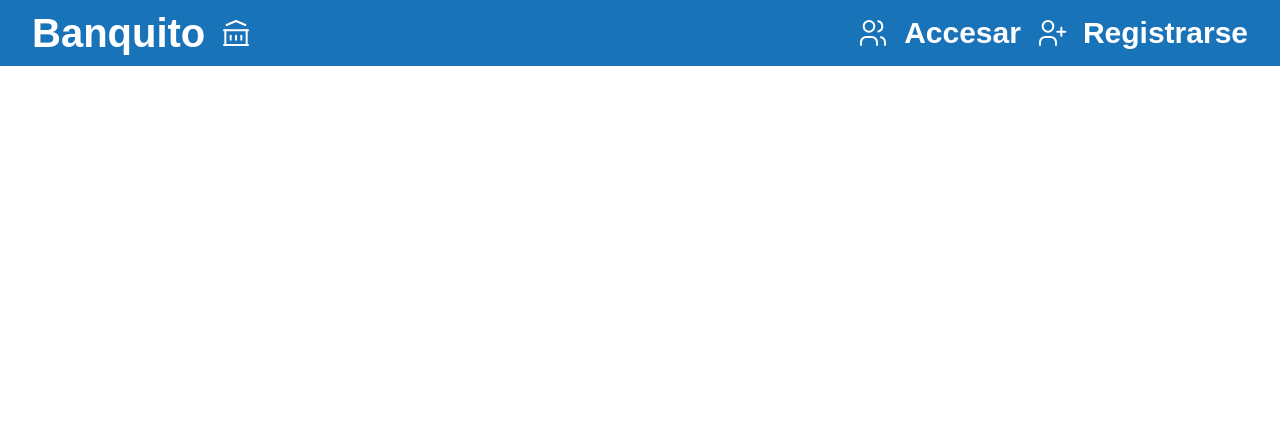
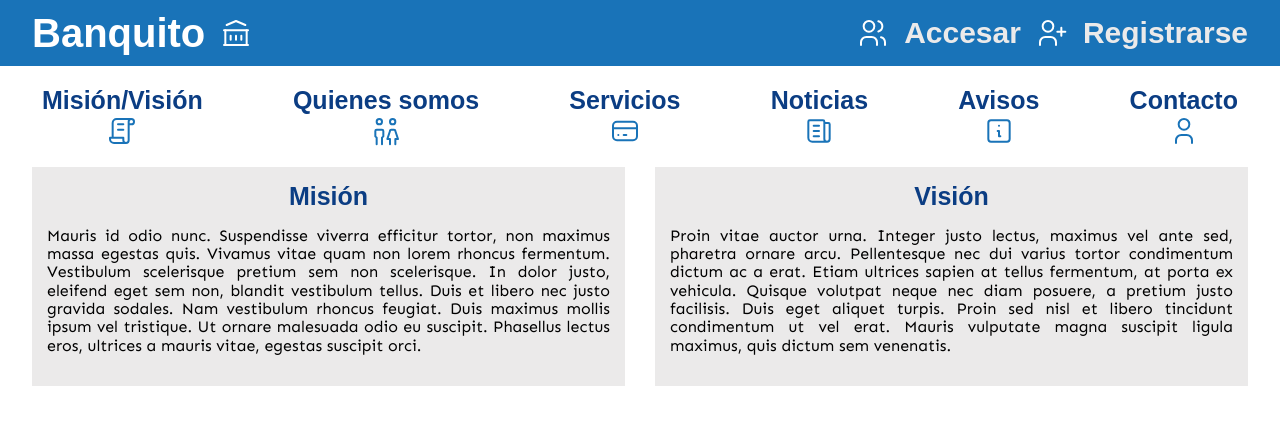
Before and after one commit to DerekAyala/Banquito, a PHP site: page / in a window 1280 px wide. Shown: the top 425 px of the page. Run offline with PHP 8.4, Linux system fonts and the light colour scheme; some web fonts are replaced.

Commit message:
Terminado de la barra de navegación

```diff
--- a/css/styles.css
+++ b/css/styles.css
@@ -14,23 +14,43 @@ html{
 *,*:before , *:after {box-sizing: inherit;}
 a{text-decoration: none;}
 body { font-family: var(--fuenteParrafos); font-size:1.6rem; }
-h1 ,h2 , h3 ,h4{ font-family: var(--fuenteHeadings); margin: 0;padding: 0;}
+h1 ,h2 , h3 ,h4,h5{ font-family: var(--fuenteHeadings); margin: 0;padding: 0;}
 h1{ font-size: 4rem;}
 h2{ font-size: 3.5rem; }
 h3{ font-size: 3rem; }
 h4{ font-size: 2.5rem; }
+h5{font-size: 2.2rem;}
 img{ max-width: 100%; }
+span{color: var(--AzulOscuro);}
 .contenedor{ width: 95%; max-width: 140rem; margin: 0 auto;}
 .header{
   background-color: var(--Azul);
 }
 .header__barra, .barra__enlaces , .barra__item{ display: flex; gap: 1.5rem; }
 .barra__item{align-items: center;}
-.barra__enlaces .barra__item:hover{cursor: pointer;}
-.header__barra{
-  justify-content: space-between;
-  padding: 1rem 0;
+.barra__enlaces .barra__item:hover , .navegacion__enlace :hover{cursor: pointer;}
+.barra__enlaces .item__titulo:hover{color: var(--blanco);}
+.header__barra{ justify-content: space-between; padding: 1rem 0; }
+.item__titulo{ color: var(--blanco); }
+.barra__enlaces .item__titulo{ color: var(--gris); }
+.navegacion{
+  display: flex; justify-content: space-between;margin-top: 1rem;
+  background-color: var(--blanco);padding: 1rem;border-radius: 1.5rem;
 }
-.item__titulo{
-  color: var(--blanco);
+.navegacion__enlace{
+  display: grid; justify-content: center; align-items: center;
 }
+.enlace__titulo ,.articulo__titulo{
+  color: var(--AzulOscuro);
+}
+.enlace__img{ display: flex; justify-content: center;}
+.enlace__titulo:hover{color: var(--Azul);}
+.mision-vision{
+  display: grid; grid-template-columns: 1fr 1fr;gap: 3rem;margin-top: 1rem;
+}
+.articulo{
+  background-color: var(--gris);
+  padding: 1.5rem;
+}
+.articulo__titulo{ text-align: center;}
+.articulo__texto{text-align: justify;}
--- a/index.html
+++ b/index.html
@@ -32,5 +32,71 @@
       </div>
     </div>
   </header>
+  <main>
+    <div class="bienvenida">
+
+    </div>
+    <nav class="navegacion contenedor" id="navegacion">
+      <a class="navegacion__enlace">
+        <h4 class="enlace__titulo">Misión/Visión</h4>
+        <div class="enlace__img">
+          <img  src="images/mision-vision.svg">
+        </div>
+      </a>
+      <a class="navegacion__enlace">
+        <h4 class="enlace__titulo">Quienes somos</h4>
+        <div class="enlace__img">
+          <img  src="images/quienes-somos.svg">
+        </div>
+      </a>
+      <a class="navegacion__enlace">
+        <h4 class="enlace__titulo">Servicios</h4>
+        <div class="enlace__img">
+          <img  src="images/servicios.svg">
+        </div>
+      </a>
+      <a class="navegacion__enlace">
+        <h4 class="enlace__titulo">Noticias</h4>
+        <div class="enlace__img">
+          <img  src="images/noticias.svg">
+        </div>
+      </a>
+      <a class="navegacion__enlace">
+        <h4 class="enlace__titulo">Avisos</h4>
+        <div class="enlace__img">
+          <img  src="images/avisos.svg">
+        </div>
+      </a>
+      <a class="navegacion__enlace">
+        <h4 class="enlace__titulo">Contacto</h4>
+        <div class="enlace__img">
+          <img  src="images/contacto.svg">
+        </div>
+      </a>
+    </nav>
+    <section class="mision-vision contenedor" id="mision-vision">
+      <div class="articulo">
+        <h4 class="articulo__titulo">Misión</h4>
+        <p class="articulo__texto">
+          Mauris id odio nunc. Suspendisse viverra efficitur tortor, non maximus massa egestas quis.
+          Vivamus vitae quam non lorem rhoncus fermentum. Vestibulum scelerisque pretium sem non scelerisque.
+          In dolor justo, eleifend eget sem non, blandit vestibulum tellus. Duis et libero nec justo gravida sodales.
+          Nam vestibulum rhoncus feugiat. Duis maximus mollis ipsum vel tristique. Ut ornare malesuada odio eu suscipit.
+          Phasellus lectus eros, ultrices a mauris vitae, egestas suscipit orci.
+        </p>
+      </div>
+      <div class="articulo">
+        <h4 class="articulo__titulo">Visión</h4>
+        <p class="articulo__texto">
+          Proin vitae auctor urna. Integer justo lectus, maximus vel ante sed, pharetra ornare arcu.
+          Pellentesque nec dui varius tortor condimentum dictum ac a erat.
+          Etiam ultrices sapien at tellus fermentum, at porta ex vehicula.
+          Quisque volutpat neque nec diam posuere, a pretium justo facilisis. Duis eget aliquet turpis.
+          Proin sed nisl et libero tincidunt condimentum ut vel erat.
+          Mauris vulputate magna suscipit ligula maximus, quis dictum sem venenatis.
+        </p>
+      </div>
+    </section>
+  </main>
 </body>
 </html>
```
Also changed, not shown: images/avisos.svg, images/contacto.svg, images/mision-vision.svg, images/noticias.svg, images/quienes-somos.svg, images/servicios.svg.
